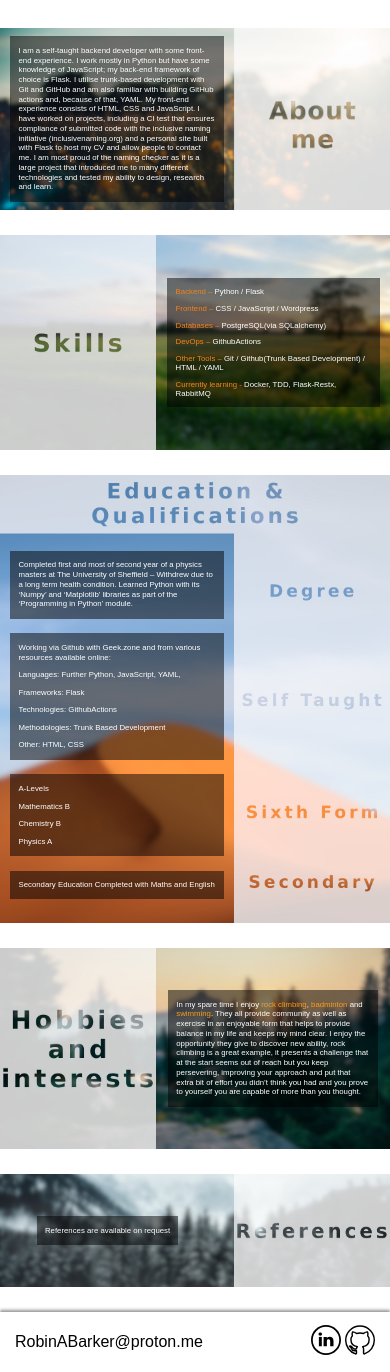
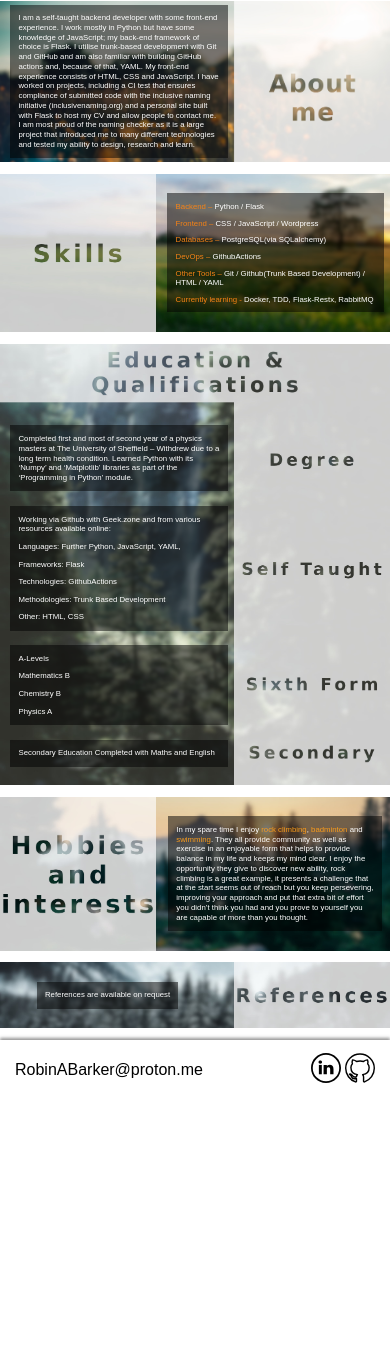
Before and after one commit to Drodinger/Personal_Site, a Flask app: page / in a window 390 px wide. Shown: the part 225-1597 px from the top of the page. After the commit the page ends 1308 px from the top, so only its background shows below. Run offline with Flask 3, Linux system fonts and the light colour scheme; some libraries are stand-ins or nearby versions.

Commit message:
Responsiveness tweaks 5 and new BG image for 'educationand qualifications'

```diff
--- a/static/css/about.css
+++ b/static/css/about.css
@@ -4,8 +4,8 @@ body {
 }
 
 .banner_container {
-    margin-top: 3vh;
-    margin-bottom: 8vh;
+    margin-top: 3vw;
+    margin-bottom: 3vw;
 }
 
 .banner {
@@ -15,13 +15,13 @@ body {
   }
 
 .main_container {
-      max-width: 65%;
+      max-width: 65vw;
       margin: 0 auto 0 auto;
   }
 
 .section_heading_container {
     color: #F58216;
-    margin-bottom: 1vh;
+    margin-bottom: 1vw;
 }
 
 .section_subheading_container {
@@ -29,7 +29,7 @@ body {
 }
 
 .section_container {
-    margin-bottom: 10vh;
+    margin-bottom: 5vw;
 /*    box-shadow: 10px 10px 5px 0px rgba(0,0,0,0.75);
     -webkit-box-shadow: 10px 10px 5px 0px rgba(0,0,0,0.75);
     -moz-box-shadow: 10px 10px 5px 0px rgba(0,0,0,0.75);*/
@@ -37,26 +37,26 @@ body {
 }
 
 #about_me_container {
-    padding-right: 41.5%;
-    padding-left: 2.5%;
-    padding-top: 5vh;
-    padding-bottom: 5vh;
+    padding-right: 40%;
+    padding-left: 1.2%;
+    padding-top: 3vw;
+    padding-bottom: 3vw;
     background-size: cover;
 }
 
 #skills_container {
-    padding-right: 1.5%;
-    padding-left: 42.8%;
-    padding-top: 5vh;
-    padding-bottom: 5vh;
+    padding-right: 0.8vw;
+    padding-left: 26.8vw;
+    padding-top: 5vw;
+    padding-bottom: 5vw;
     background-size: cover;
     background-position: center;
 }
 
 #education_and_qualification_container {
-    padding-right: 41.5%;
-    padding-left: 2.5%;
-    padding-top: 14vw;
+    padding-right: 26.8vw;
+    padding-left: 1vw;
+    padding-top: 13.5vw;
     padding-bottom: 2.5vw;
     background-size: cover;
     display: flex;
@@ -65,33 +65,32 @@ body {
 
 #hobbies_and_interests_container {
 
-    padding-right: 2%;
-    padding-left: 43%;
-    padding-top: 5vh;
-    padding-bottom: 5vh;
+    padding-right: 1vw;
+    padding-left: 26.8vw;
+    padding-top: 5vw;
+    padding-bottom: 5vw;
     background-size: cover;
     background-position: center;
 }
 
 #references_container {
-    padding-right: 40%;
-    padding-left: 12%;
-    padding-top: 5vh;
-    padding-bottom: 5vh;
+    padding-right: 51%;
+    padding-left: 11%;
+    padding-top: 3vw;
+    padding-bottom: 3vw;
     background-size: cover;
     background-position: center;
 }
 
 .subsection_container {
-    margin-bottom: 4.5vh;
+    margin-bottom: 1.9vw;
 }
 
 .paragraph_container {
-    padding-top: 1vh;
-    padding-bottom: 1vh;
-    padding-left: 4%;
-    padding-right: 4%;
-    max-width: 90%;
+    padding-top: 1vw;
+    padding-bottom: 1vw;
+    padding-left: 3vw;
+    padding-right: 3vw;
     background-color: rgba(0, 0, 0, 0.5);
 }
 
@@ -99,7 +98,7 @@ body {
     text-align: left;
     color: white;
     font: sans-serif;
-    line-height: 125%;
+    line-height: 1.5vw;
     font-size: 1.15vw;
 }
 
@@ -133,8 +132,8 @@ h2 {
     }
 
     .banner_container {
-        margin-top: 3vh;
-        margin-bottom: 3vh;
+        margin-top: 3vw;
+        margin-bottom: 3vw;
     }
 
     .banner {
@@ -154,7 +153,7 @@ h2 {
     }
 
     .section_container {
-        margin-bottom: 3vh;
+        margin-bottom: 3vw;
     /*    box-shadow: 10px 10px 5px 0px rgba(0,0,0,0.75);
         -webkit-box-shadow: 10px 10px 5px 0px rgba(0,0,0,0.75);
         -moz-box-shadow: 10px 10px 5px 0px rgba(0,0,0,0.75);*/
@@ -162,27 +161,27 @@ h2 {
     }
 
     #about_me_container {
-        padding-right: 41.5%;
-        padding-left: 2.5%;
-        padding-top: 1vh;
-        padding-bottom: 1vh;
+        padding-right: 41.5vw;
+        padding-left: 2.5vw;
+        padding-top: 1vw;
+        padding-bottom: 1vw;
         background-size: cover;
     }
 
     #skills_container {
-        padding-right: 1.5%;
-        padding-left: 42.8%;
-        padding-top: 5vh;
-        padding-bottom: 5vh;
+        padding-right: 1.5vw;
+        padding-left: 42.8vw;
+        padding-top: 5vw;
+        padding-bottom: 5vw;
         background-size: cover;
         background-position: center;
     }
 
     #education_and_qualification_container {
-        padding-right: 41.5%;
-        padding-left: 2.5%;
-        padding-top: 9vh;
-        padding-bottom: 1vh;
+        padding-right: 41.5vw;
+        padding-left: 2.5vw;
+        padding-top: 21vw;
+        padding-bottom: 1vw;
         background-size: cover;
         display: flex;
         flex-direction: column;
@@ -190,19 +189,19 @@ h2 {
 
     #hobbies_and_interests_container {
 
-        padding-right: 2%;
-        padding-left: 43%;
-        padding-top: 5vh;
-        padding-bottom: 5vh;
+        padding-right: 2vw;
+        padding-left: 43vw;
+        padding-top: 5vw;
+        padding-bottom: 5vw;
         background-size: cover;
         background-position: center;
     }
 
     #references_container {
-        padding-right: 40%;
-        padding-left: 9.5%;
-        padding-top: 5vh;
-        padding-bottom: 5vh;
+        padding-right: 40vw;
+        padding-left: 9.5vw;
+        padding-top: 5vw;
+        padding-bottom: 5vw;
         background-size: cover;
         background-position: center;
     }
@@ -212,8 +211,8 @@ h2 {
     }
 
     .paragraph_container {
-        padding-top: 0.2vh;
-        padding-bottom: 0.2vh;
+        padding-top: 0.2vw;
+        padding-bottom: 0.2vw;
         padding-left: 4%;
         padding-right: 4%;
         background-color: rgba(0, 0, 0, 0.5);
@@ -240,7 +239,7 @@ h2 {
     }
 
     #a-levels_subsection {
-        margin-top: 4vh;
+        margin-top: 4vw;
         margin-bottom: 0vh;
     }
 
--- a/templates/about.html
+++ b/templates/about.html
@@ -26,7 +26,7 @@
         </div>
     </div>
 
-    <div class="section_container" id="skills_container" style="background-image: url({{ url_for('static', filename='/backgrounds/sunset_field_edited_blur_squoosh.jpg') }})">
+    <div class="section_container" id="skills_container" style="background-image: url({{ url_for('static', filename='/backgrounds/sunset_field_edited_blur_squoosh.jpg') }}); @media {max-width: 768px) {background-color: black}   }">
 
 
         <div class="paragraph_container">
@@ -71,7 +71,7 @@
     </div>
 
 
-    <div class="section_container" id="education_and_qualification_container" style="background-image: url({{ url_for('static', filename='/backgrounds/desert_dune_edited_blur_squoosh.jpg') }})">
+    <div class="section_container" id="education_and_qualification_container" style="background-image: url({{ url_for('static', filename='/backgrounds/forest_cliff_edited_blur.jpg') }})">
 
         <div class="subsection_container">
 
```
Also changed, not shown: static/backgrounds/desert_dune_edited_blur_squoosh.jpg (deleted), static/backgrounds/forest_cliff_edited_blur.jpg (added).
